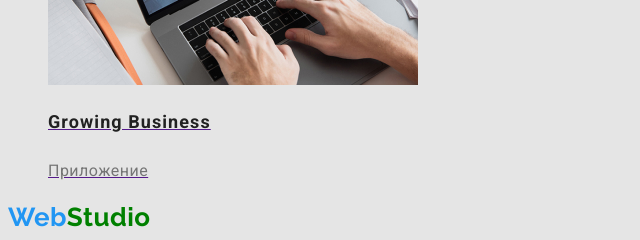
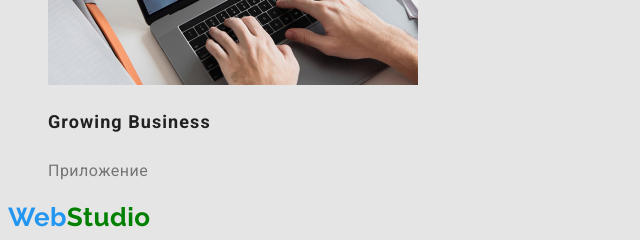
Before and after one commit to VitaliyVovk76/goit-markup-hw-02, a plain HTML site: page portfolio.html in a window 1280 px wide. Shown: the part 3940-4180 px from the top of the page, 0-640 px from the left. Drawn offline with Linux system fonts and the light colour scheme.

Commit message:
исправил ошибку
в portfolio в 9 карточке

```diff
--- a/portfolio.html
+++ b/portfolio.html
@@ -122,7 +122,7 @@
                     </a>
                 </li>
                 <li>
-                    <a href="" class="list">
+                    <a href="" class="link">
                         <img src="./images/our-works/our-work-9.jpg" alt="пример девятой работы">
                         <h2 class="our-work-title" lang="en">Growing Business</h2>
                         <p class="our-work-text">Приложение</p>
```
